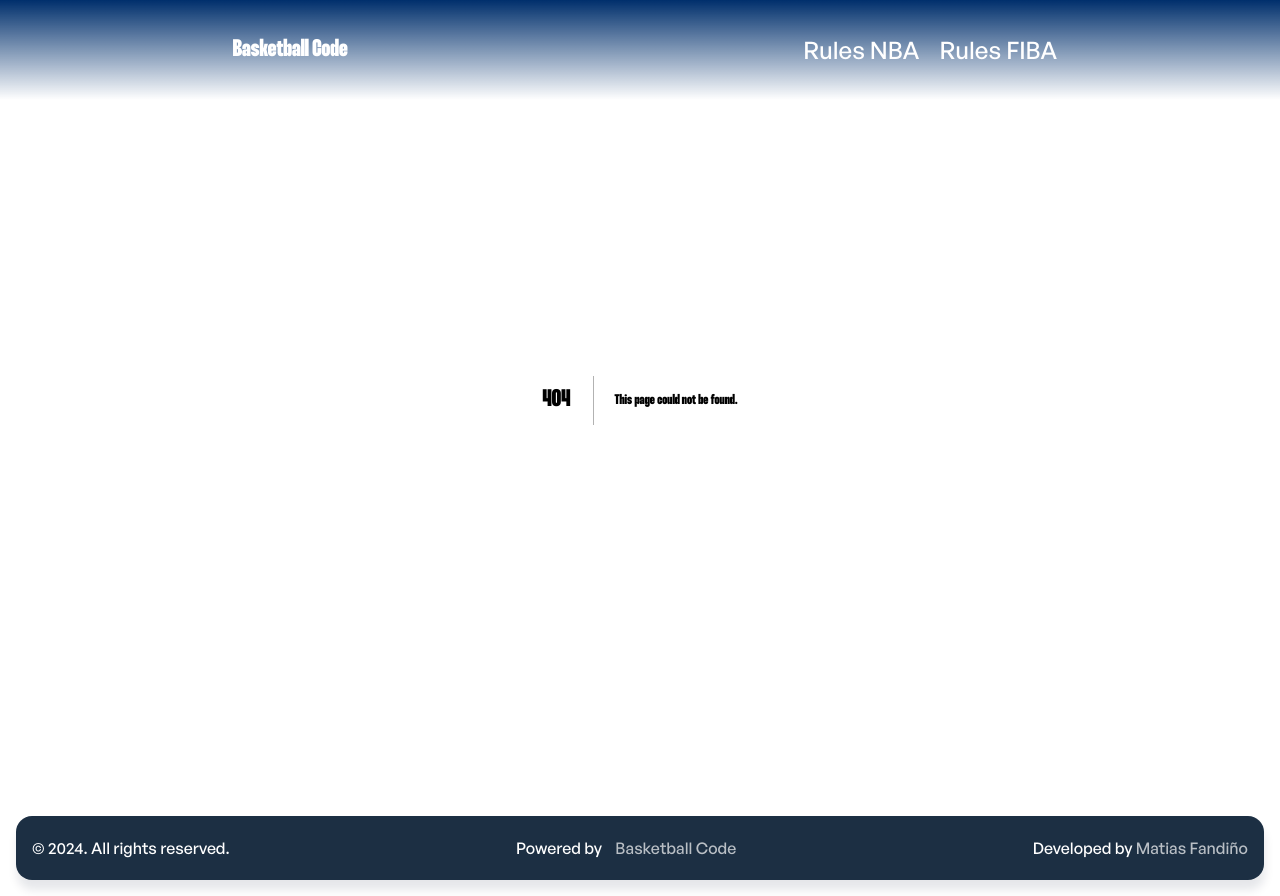
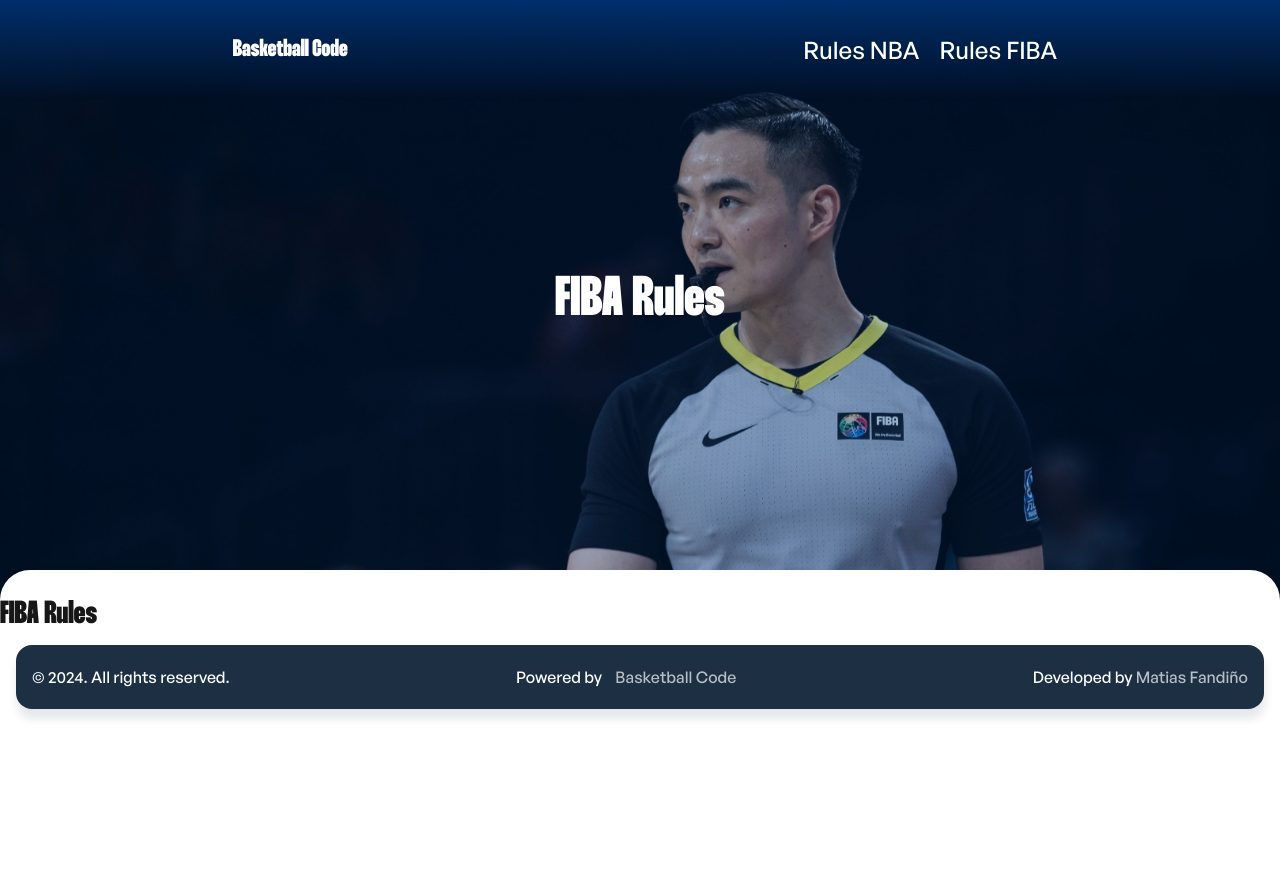
Before and after one commit to matifandy8/Basketball-Code, a Next.js app: page /rules-fiba in a window 1280 px wide. Before the commit this address had no page. After the commit the page ends 800 px from the top, so only its background shows below. Built offline with nearby package versions, Linux system fonts and the light colour scheme.

Commit message:
feat: add hero component and notfound page

```diff
--- /dev/null
+++ b/src/app/components/hero/hero.module.css
@@ -0,0 +1,61 @@
+.hero {
+  position: relative;
+  width: 100%;
+  height: 600px;
+  overflow: hidden;
+  background-attachment: fixed;
+  background-position: center;
+  background-repeat: no-repeat;
+  background-size: cover;
+  display: flex;
+  justify-content: center;
+  .title {
+    display: flex;
+    justify-content: center;
+    align-items: center;
+    height: 100%;
+    width: 50%;
+    font-size: 3.5rem;
+    color: #ffffff;
+    text-align: center;
+    z-index: 2;
+    opacity: 0;
+    animation: fadeIn 2s ease-in-out forwards;
+
+    @media (max-width: 768px) {
+      width: 90%;
+    }
+  }
+}
+
+@keyframes fadeIn {
+  0% {
+    opacity: 0;
+  }
+  100% {
+    opacity: 1;
+  }
+}
+.hero::before {
+  content: "";
+  position: absolute;
+  top: 0;
+  left: 0;
+  width: 100%;
+  height: 100%;
+  background-color: #002f6c;
+  opacity: 0.3;
+  z-index: 1;
+}
+.hero:after {
+  position: absolute;
+  bottom: 0;
+  left: 0;
+  height: 30px;
+  width: 100%;
+  border-top-left-radius: 40px;
+  border-top-right-radius: 40px;
+  background-color: #ffffff;
+  content: "";
+  z-index: 3;
+}
--- /dev/null
+++ b/src/app/components/hero/hero.tsx
@@ -0,0 +1,17 @@
+import styles from "./hero.module.css";
+
+export type HeroProps = {
+  title: string;
+  imageUrl: string;
+};
+
+export default function Hero({ title, imageUrl }: HeroProps) {
+  return (
+    <div
+      className={styles.hero}
+      style={{ backgroundImage: `url(${imageUrl})` }}
+    >
+      <h1 className={styles.title}>{title}</h1>
+    </div>
+  );
+}
--- a/src/app/page.module.css
+++ b/src/app/page.module.css
@@ -5,68 +5,9 @@
   grid-row-start: 2;
   min-height: 100vh;
 }
-.hero {
-  position: relative;
-  width: 100%;
-  height: 600px;
-  overflow: hidden;
-  background-image: url("/images/court-basketball.jpg");
-  background-attachment: fixed;
-  background-position: center;
-  background-repeat: no-repeat;
-  background-size: cover;
-  display: flex;
-  justify-content: center;
-  .title {
-    display: flex;
-    justify-content: center;
-    align-items: center;
-    height: 100%;
-    width: 50%;
-    font-size: 3.5rem;
-    color: #ffffff;
-    text-align: center;
-    z-index: 2;
-    opacity: 0;
-    animation: fadeIn 2s ease-in-out forwards;
 
-    @media (max-width: 768px) {
-      width: 90%;
-    }
-  }
-}
 
-@keyframes fadeIn {
-  0% {
-    opacity: 0;
-  }
-  100% {
-    opacity: 1;
-  }
-}
-.hero::before {
-  content: "";
-  position: absolute;
-  top: 0;
-  left: 0;
-  width: 100%;
-  height: 100%;
-  background-color: #002f6c;
-  opacity: 0.3;
-  z-index: 1;
-}
-.hero:after {
-  position: absolute;
-  bottom: 0;
-  left: 0;
-  height: 30px;
-  width: 100%;
-  border-top-left-radius: 40px;
-  border-top-right-radius: 40px;
-  background-color: #ffffff;
-  content: "";
-  z-index: 3;
-}
+
 
 .section {
   display: flex;
--- /dev/null
+++ b/src/app/rules-fiba/page.tsx
@@ -0,0 +1,10 @@
+import Hero from "../components/hero/hero";
+
+export default function RulesFiba() {
+  return (
+    <div>
+      <Hero title="FIBA Rules" imageUrl="/images/bg-fiba.jpg" />
+      <h1>FIBA Rules</h1>
+    </div>
+  );
+}
```
Also changed, not shown: src/app/not-found.module.css (added, +27 -0 lines), src/app/not-found.tsx (added, +17 -0 lines), src/app/page.tsx (+6 -6 lines), src/app/rules-nba/page.tsx (added, +10 -0 lines), public/images/bg-fiba.jpg (added), public/images/bg-nba.webp (added).
